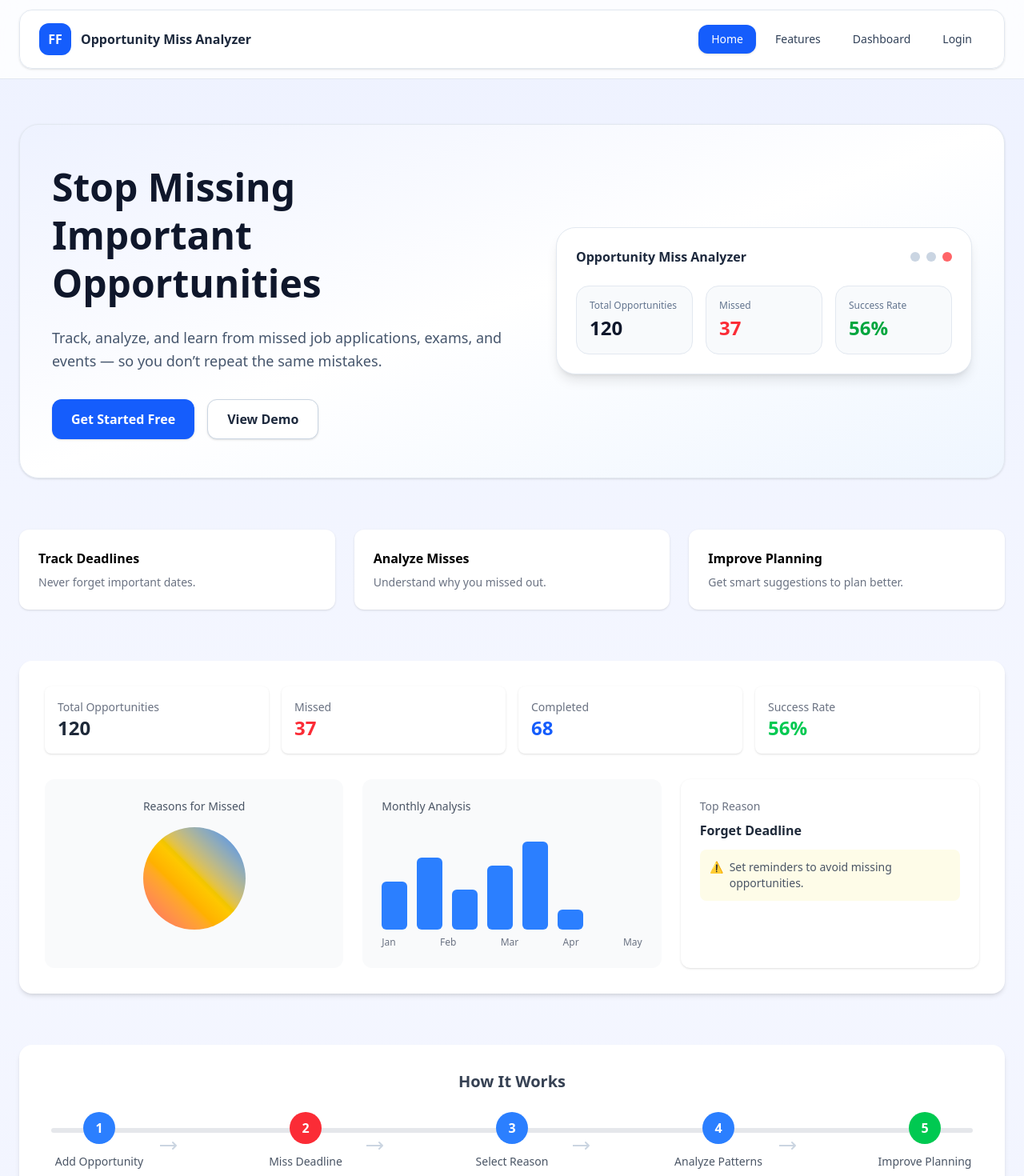
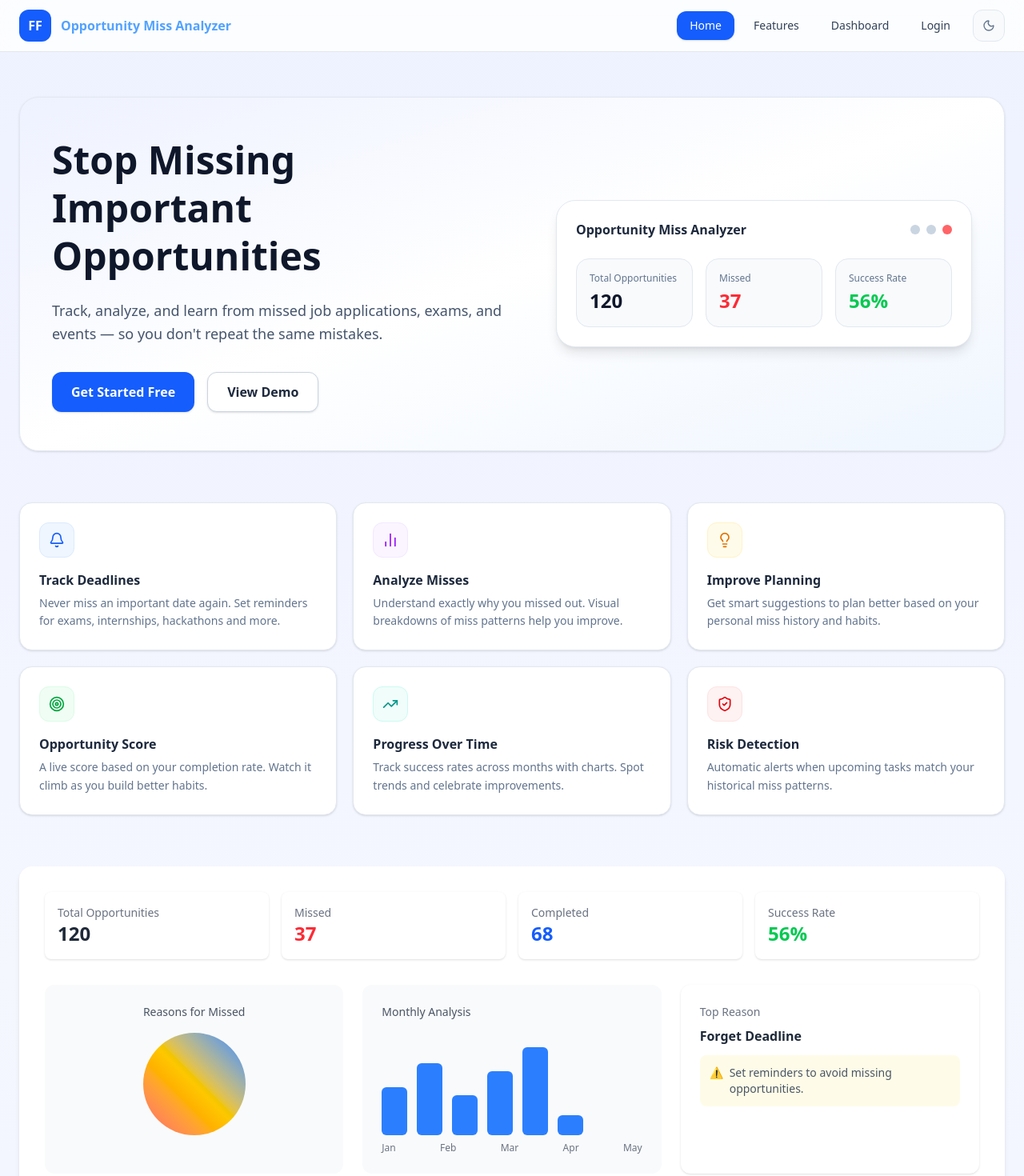
Before and after one commit to Adityapatel2120/FailForward, a React (Vite) app: page / in a window 1280 px wide. Shown: the top 1470 px of the page at 80% size. Built offline with nearby package versions, Linux system fonts and the light colour scheme.

Commit message:
feat: update landing page components

```diff
--- a/src/components/CTA.jsx
+++ b/src/components/CTA.jsx
@@ -1,17 +1,29 @@
 import { useNavigate } from "react-router-dom";
+import { useTheme } from "../context/ThemeContext";
 
 export default function CTA() {
   const navigate = useNavigate();
+  const { dark } = useTheme();
 
   return (
-    <div className="rounded-3xl bg-blue-600 shadow-lg px-10 py-12 text-center text-white">
+    <div className={`rounded-3xl shadow-sm border px-10 py-12 text-center transition-colors duration-300 ${
+      dark
+        ? "bg-blue-900/40 border-blue-800/40 text-blue-100"
+        : "bg-blue-600 border-blue-600 text-white"
+    }`}>
       <h2 className="text-2xl font-bold">
         Start Learning From Your Missed Opportunities Today
       </h2>
-
+      <p className={`mt-3 text-sm ${dark ? "text-blue-300" : "text-blue-100"}`}>
+        Join thousands of students building better habits.
+      </p>
       <button
         onClick={() => navigate("/signup")}
-        className="mt-6 px-8 py-3 rounded-xl bg-white text-blue-700 font-bold shadow hover:bg-slate-100 transition"
+        className={`mt-6 px-8 py-3 rounded-xl font-bold shadow transition ${
+          dark
+            ? "bg-blue-600 text-white hover:bg-blue-700"
+            : "bg-white text-blue-700 hover:bg-slate-100"
+        }`}
       >
         Sign Up Now
       </button>
--- a/src/components/Features.jsx
+++ b/src/components/Features.jsx
@@ -1,26 +1,84 @@
+import { useTheme } from "../context/ThemeContext";
+import { Bell, BarChart2, Lightbulb, Target, TrendingUp, ShieldCheck } from "lucide-react";
+
+const features = [
+  {
+    icon: Bell,
+    title: "Track Deadlines",
+    description: "Never miss an important date again. Set reminders for exams, internships, hackathons and more.",
+    color: "blue",
+  },
+  {
+    icon: BarChart2,
+    title: "Analyze Misses",
+    description: "Understand exactly why you missed out. Visual breakdowns of miss patterns help you improve.",
+    color: "purple",
+  },
+  {
+    icon: Lightbulb,
+    title: "Improve Planning",
+    description: "Get smart suggestions to plan better based on your personal miss history and habits.",
+    color: "amber",
+  },
+  {
+    icon: Target,
+    title: "Opportunity Score",
+    description: "A live score based on your completion rate. Watch it climb as you build better habits.",
+    color: "green",
+  },
+  {
+    icon: TrendingUp,
+    title: "Progress Over Time",
+    description: "Track success rates across months with charts. Spot trends and celebrate improvements.",
+    color: "teal",
+  },
+  {
+    icon: ShieldCheck,
+    title: "Risk Detection",
+    description: "Automatic alerts when upcoming tasks match your historical miss patterns.",
+    color: "red",
+  },
+];
+
+const colorMap = {
+  blue:   { light: "bg-blue-50 border-blue-100 text-blue-600",     dark: "bg-blue-900/20 border-blue-800/40 text-blue-400"   },
+  purple: { light: "bg-purple-50 border-purple-100 text-purple-600",dark: "bg-purple-900/20 border-purple-800/40 text-purple-400"},
+  amber:  { light: "bg-amber-50 border-amber-100 text-amber-600",   dark: "bg-amber-900/20 border-amber-800/40 text-amber-400" },
+  green:  { light: "bg-green-50 border-green-100 text-green-600",   dark: "bg-green-900/20 border-green-800/40 text-green-400" },
+  teal:   { light: "bg-teal-50 border-teal-100 text-teal-600",      dark: "bg-teal-900/20 border-teal-800/40 text-teal-400"   },
+  red:    { light: "bg-red-50 border-red-100 text-red-600",         dark: "bg-red-900/20 border-red-800/40 text-red-400"      },
+};
+
 const Features = () => {
+  const { dark } = useTheme();
+
   return (
-    <section className="mt-16 grid grid-cols-3 gap-6">
-      <div className="bg-white p-6 rounded-xl shadow">
-        <h3 className="font-semibold mb-2">Track Deadlines</h3>
-        <p className="text-sm text-gray-500">
-          Never forget important dates.
-        </p>
-      </div>
+    <section className="mt-16 grid grid-cols-1 sm:grid-cols-2 lg:grid-cols-3 gap-5">
+      {features.map(({ icon: Icon, title, description, color }) => {
+        const c = colorMap[color];
+        return (
+          <div
+            key={title}
+            className={`p-6 rounded-2xl border shadow-sm transition-all duration-300 hover:shadow-md hover:-translate-y-0.5 ${
+              dark
+                ? "bg-slate-800/60 border-slate-700/60 hover:border-slate-500"
+                : "bg-white border-slate-200 hover:border-slate-300"
+            }`}
+          >
+            {/* Icon badge */}
+            <div className={`inline-flex items-center justify-center w-11 h-11 rounded-xl mb-4 border ${dark ? c.dark : c.light}`}>
+              <Icon className="w-5 h-5" />
+            </div>
 
-      <div className="bg-white p-6 rounded-xl shadow">
-        <h3 className="font-semibold mb-2">Analyze Misses</h3>
-        <p className="text-sm text-gray-500">
-          Understand why you missed out.
-        </p>
-      </div>
-
-      <div className="bg-white p-6 rounded-xl shadow">
-        <h3 className="font-semibold mb-2">Improve Planning</h3>
-        <p className="text-sm text-gray-500">
-          Get smart suggestions to plan better.
-        </p>
-      </div>
+            <h3 className={`font-semibold text-base mb-1.5 ${dark ? "text-slate-100" : "text-slate-800"}`}>
+              {title}
+            </h3>
+            <p className={`text-sm leading-relaxed ${dark ? "text-slate-400" : "text-slate-500"}`}>
+              {description}
+            </p>
+          </div>
+        );
+      })}
     </section>
   );
 };
--- a/src/components/HowItWorks.jsx
+++ b/src/components/HowItWorks.jsx
@@ -1,22 +1,18 @@
+import { useTheme } from "../context/ThemeContext";
+
 const steps = [
-  { id: 1, label: "Add Opportunity", color: "bg-blue-500" },
-  { id: 2, label: "Miss Deadline", color: "bg-red-500" },
-  { id: 3, label: "Select Reason", color: "bg-blue-500" },
-  { id: 4, label: "Analyze Patterns", color: "bg-blue-500" },
-  { id: 5, label: "Improve Planning", color: "bg-green-500" },
+  { id: 1, label: "Add Opportunity", color: "bg-blue-500"  },
+  { id: 2, label: "Miss Deadline",   color: "bg-red-500"   },
+  { id: 3, label: "Select Reason",   color: "bg-blue-500"  },
+  { id: 4, label: "Analyze Patterns",color: "bg-blue-500"  },
+  { id: 5, label: "Improve Planning",color: "bg-green-500" },
 ];
 
-const Arrow = () => (
-  <svg
-    className="mx-4 mt-3"
-    width="24"
-    height="12"
-    viewBox="0 0 24 12"
-    fill="none"
-  >
+const Arrow = ({ dark }) => (
+  <svg className="mx-4 mt-3 flex-shrink-0" width="24" height="12" viewBox="0 0 24 12" fill="none">
     <path
       d="M0 6h20M20 6l-4-4M20 6l-4 4"
-      stroke="#CBD5E1"
+      stroke={dark ? "#475569" : "#CBD5E1"}
       strokeWidth="2"
       strokeLinecap="round"
       strokeLinejoin="round"
@@ -24,37 +20,37 @@ const Arrow = () => (
   </svg>
 );
 
-const HowItWorks = () => {
+export default function HowItWorks() {
+  const { dark } = useTheme();
+
   return (
-    <section className="mt-16 bg-white rounded-2xl shadow-md px-10 py-8">
-      <h2 className="text-center text-xl font-semibold text-gray-700 mb-6">
+    <section className={`mt-16 rounded-2xl shadow-sm border px-10 py-8 transition-colors duration-300 ${
+      dark ? "bg-slate-800/60 border-slate-700/60" : "bg-white border-slate-200"
+    }`}>
+      <h2 className={`text-center text-xl font-semibold mb-8 ${dark ? "text-slate-200" : "text-slate-700"}`}>
         How It Works
       </h2>
 
+      {/* Progress line */}
       <div className="relative">
-        <div className="absolute top-5 left-0 right-0 h-[6px] bg-gray-200 rounded-full" />
+        <div className={`absolute top-5 left-0 right-0 h-[5px] rounded-full ${dark ? "bg-slate-700" : "bg-slate-200"}`}/>
       </div>
 
       <div className="relative z-10 flex items-start justify-between mt-6">
         {steps.map((step, index) => (
           <div key={step.id} className="flex items-center">
-            <div className="flex flex-col items-center min-w-[120px]">
-              <div
-                className={`w-10 h-10 rounded-full ${step.color} text-white flex items-center justify-center font-semibold`}
-              >
+            <div className="flex flex-col items-center min-w-[100px]">
+              <div className={`w-10 h-10 rounded-full ${step.color} text-white flex items-center justify-center font-semibold shadow-sm`}>
                 {step.id}
               </div>
-              <p className="mt-3 text-sm text-gray-600 text-center">
+              <p className={`mt-3 text-sm text-center ${dark ? "text-slate-400" : "text-slate-600"}`}>
                 {step.label}
               </p>
             </div>
-
-            {index !== steps.length - 1 && <Arrow />}
+            {index !== steps.length - 1 && <Arrow dark={dark}/>}
           </div>
         ))}
       </div>
     </section>
   );
-};
-
-export default HowItWorks;
+}
--- a/src/components/hero.jsx
+++ b/src/components/hero.jsx
@@ -1,69 +1,76 @@
 import { useNavigate } from "react-router-dom";
+import { useTheme } from "../context/ThemeContext";
 
 export default function Hero() {
   const navigate = useNavigate();
+  const { dark } = useTheme();
 
   return (
-    <div className="rounded-3xl bg-gradient-to-br from-indigo-50 via-white to-blue-50 border border-slate-200 shadow-sm px-10 py-12 flex items-center justify-between gap-10">
+    <div className={`rounded-3xl border shadow-sm px-10 py-12 flex items-center justify-between gap-10 transition-colors duration-300 ${
+      dark
+        ? "bg-gradient-to-br from-slate-800 via-slate-800 to-slate-700 border-slate-700"
+        : "bg-gradient-to-br from-indigo-50 via-white to-blue-50 border-slate-200"
+    }`}>
       {/* LEFT */}
       <div className="max-w-xl">
-        <h1 className="text-5xl font-extrabold text-slate-900 leading-tight">
+        <h1 className={`text-5xl font-extrabold leading-tight ${dark ? "text-slate-100" : "text-slate-900"}`}>
           Stop Missing <br /> Important <br /> Opportunities
         </h1>
 
-        <p className="mt-6 text-slate-600 text-lg leading-relaxed">
+        <p className={`mt-6 text-lg leading-relaxed ${dark ? "text-slate-400" : "text-slate-600"}`}>
           Track, analyze, and learn from missed job applications, exams, and
-          events — so you don’t repeat the same mistakes.
+          events — so you don't repeat the same mistakes.
         </p>
 
         <div className="mt-8 flex gap-4">
-          {/* Get Started */}
           <button
             onClick={() => navigate("/signup")}
             className="px-6 py-3 rounded-xl bg-blue-600 text-white font-semibold shadow hover:bg-blue-700 transition"
           >
             Get Started Free
           </button>
-
-          {/* View Demo */}
           <button
             onClick={() => navigate("/dashboard")}
-            className="px-6 py-3 rounded-xl border border-slate-300 bg-white text-slate-800 font-semibold shadow-sm hover:bg-slate-50 transition"
+            className={`px-6 py-3 rounded-xl border font-semibold shadow-sm transition ${
+              dark
+                ? "border-slate-600 bg-slate-700 text-slate-200 hover:bg-slate-600"
+                : "border-slate-300 bg-white text-slate-800 hover:bg-slate-50"
+            }`}
           >
             View Demo
           </button>
         </div>
       </div>
 
-      {/* RIGHT */}
+      {/* RIGHT — mock dashboard card */}
       <div className="w-[520px] max-w-full">
-        <div className="rounded-3xl border border-slate-200 bg-white shadow-lg p-6">
+        <div className={`rounded-3xl border shadow-lg p-6 transition-colors duration-300 ${
+          dark ? "bg-slate-800 border-slate-700" : "bg-white border-slate-200"
+        }`}>
           <div className="flex items-center justify-between">
-            <h3 className="font-semibold text-slate-800">
+            <h3 className={`font-semibold ${dark ? "text-slate-100" : "text-slate-800"}`}>
               Opportunity Miss Analyzer
             </h3>
             <div className="flex gap-2">
-              <div className="h-3 w-3 rounded-full bg-slate-300" />
-              <div className="h-3 w-3 rounded-full bg-slate-300" />
+              <div className={`h-3 w-3 rounded-full ${dark ? "bg-slate-600" : "bg-slate-300"}`} />
+              <div className={`h-3 w-3 rounded-full ${dark ? "bg-slate-600" : "bg-slate-300"}`} />
               <div className="h-3 w-3 rounded-full bg-red-400" />
             </div>
           </div>
 
           <div className="mt-6 grid grid-cols-3 gap-4">
-            <div className="rounded-2xl bg-slate-50 border border-slate-200 p-4">
-              <p className="text-xs text-slate-500">Total Opportunities</p>
-              <p className="text-2xl font-bold text-slate-900 mt-1">120</p>
-            </div>
-
-            <div className="rounded-2xl bg-slate-50 border border-slate-200 p-4">
-              <p className="text-xs text-slate-500">Missed</p>
-              <p className="text-2xl font-bold text-red-500 mt-1">37</p>
-            </div>
-
-            <div className="rounded-2xl bg-slate-50 border border-slate-200 p-4">
-              <p className="text-xs text-slate-500">Success Rate</p>
-              <p className="text-2xl font-bold text-green-600 mt-1">56%</p>
-            </div>
+            {[
+              { label: "Total Opportunities", value: "120", color: dark ? "text-slate-100" : "text-slate-900" },
+              { label: "Missed",              value: "37",  color: "text-red-500"  },
+              { label: "Success Rate",        value: "56%", color: "text-green-500" },
+            ].map(({ label, value, color }) => (
+              <div key={label} className={`rounded-2xl border p-4 ${
+                dark ? "bg-slate-700/60 border-slate-600" : "bg-slate-50 border-slate-200"
+              }`}>
+                <p className={`text-xs ${dark ? "text-slate-400" : "text-slate-500"}`}>{label}</p>
+                <p className={`text-2xl font-bold mt-1 ${color}`}>{value}</p>
+              </div>
+            ))}
           </div>
         </div>
       </div>
--- a/src/components/navbar.jsx
+++ b/src/components/navbar.jsx
@@ -1,13 +1,14 @@
 import { NavLink, Link, useLocation, useNavigate } from "react-router-dom";
 import { useEffect, useState } from "react";
-import { UserCheck, LogOut } from "lucide-react";
+import { LogOut, Moon, Sun } from "lucide-react";
 import { motion, AnimatePresence } from "framer-motion";
-
 import { getCurrentUser, logoutUser } from "../utils/auth";
+import { useTheme } from "../context/ThemeContext";
 
 export default function Navbar() {
   const navigate = useNavigate();
   const location = useLocation();
+  const { dark, setDark } = useTheme();
 
   const [user, setUser] = useState(getCurrentUser());
   const [logoutModal, setLogoutModal] = useState(false);
@@ -23,6 +24,8 @@ export default function Navbar() {
     `px-4 py-2 rounded-xl text-sm font-medium transition ${
       isActive
         ? "bg-blue-600 text-white shadow"
+        : dark
+        ? "text-slate-300 hover:bg-slate-700/60"
         : "text-slate-700 hover:bg-slate-100"
     }`;
 
@@ -35,44 +38,30 @@ export default function Navbar() {
 
   return (
     <>
-      <div className="w-full bg-white/70 backdrop-blur-xl border border-slate-200 rounded-2xl px-6 py-4 shadow-sm flex items-center justify-between">
+      <div className="flex items-center justify-between">
         {/* Logo */}
         <Link to="/" className="flex items-center gap-3">
-          <div className="h-10 w-10 rounded-xl bg-blue-600 text-white flex items-center justify-center font-bold">
+          <div className="h-10 w-10 rounded-xl bg-blue-600 text-white flex items-center justify-center font-bold flex-shrink-0">
             FF
           </div>
-          <span className="font-semibold text-slate-800">
+          <span className={`font-semibold ${dark ? "text-slate-100" : "text-blue-400"}`}>
             Opportunity Miss Analyzer
           </span>
         </Link>
 
-        {/* Links */}
+        {/* Right side */}
         <div className="flex items-center gap-2">
-          <NavLink to="/" className={linkClass}>
-            Home
-          </NavLink>
+          <NavLink to="/" className={linkClass}>Home</NavLink>
+          <NavLink to="/features" className={linkClass}>Features</NavLink>
+          <NavLink to="/dashboard" className={linkClass}>Dashboard</NavLink>
 
-          <NavLink to="/features" className={linkClass}>
-            Features
-          </NavLink>
-
-          <NavLink to="/dashboard" className={linkClass}>
-            Dashboard
-          </NavLink>
-
-          {/* If NOT logged in */}
+          {/* Not logged in */}
           {!user && (
             <>
-              <NavLink to="/login" className={linkClass}>
-                Login
-              </NavLink>
-
-              {/* Sign Up appears ONLY if user came from login */}
+              <NavLink to="/login" className={linkClass}>Login</NavLink>
               {showSignup && (
                 <button
-                  onClick={() =>
-                    navigate("/signup", { state: { fromLogin: true } })
-                  }
+                  onClick={() => navigate("/signup", { state: { fromLogin: true } })}
                   className="ml-2 px-5 py-2 rounded-xl bg-blue-600 text-white font-semibold shadow hover:bg-blue-700 transition"
                 >
                   Sign Up
@@ -81,29 +70,37 @@ export default function Navbar() {
             </>
           )}
 
-          {/* If logged in */}
+          {/* Logged in */}
           {user && (
-            <>
             <button
               onClick={() => setLogoutModal(true)}
-                className="px-4 py-2 rounded-xl text-sm font-semibold bg-red-50 text-red-600 border border-red-200 hover:bg-red-100 transition flex items-center gap-2"
+              className={`px-4 py-2 rounded-xl text-sm font-semibold border transition flex items-center gap-2 ${
+                dark
+                  ? "bg-red-900/20 border-red-800/40 text-red-400 hover:bg-red-900/30"
+                  : "bg-red-50 border-red-200 text-red-600 hover:bg-red-100"
+              }`}
             >
               <LogOut className="w-4 h-4" />
               Logout
             </button>
+          )}
 
-              <div
-                title="Logged In"
-                className="ml-1 h-10 w-10 rounded-xl bg-green-50 border border-green-200 flex items-center justify-center"
+          {/* Dark mode toggle — sits where user icon was */}
+          <button
+            onClick={() => setDark((d) => !d)}
+            title={dark ? "Switch to light mode" : "Switch to dark mode"}
+            className={`ml-1 h-10 w-10 rounded-xl flex items-center justify-center transition border ${
+              dark
+                ? "bg-slate-700 border-slate-600 text-yellow-400 hover:bg-slate-600"
+                : "bg-slate-50 border-slate-200 text-slate-500 hover:bg-slate-100"
+            }`}
           >
-                <UserCheck className="w-5 h-5 text-green-600" />
-              </div>
-            </>
-          )}
+            {dark ? <Sun className="w-4 h-4" /> : <Moon className="w-4 h-4" />}
+          </button>
         </div>
       </div>
 
-      {/* LOGOUT CONFIRM MODAL */}
+      {/* Logout modal */}
       <AnimatePresence>
         {logoutModal && (
           <motion.div
@@ -114,28 +111,32 @@ export default function Navbar() {
             onClick={() => setLogoutModal(false)}
           >
             <motion.div
-              className="w-full max-w-md bg-white rounded-3xl border border-slate-200 shadow-xl p-7"
+              className={`w-full max-w-md rounded-3xl border shadow-xl p-7 ${
+                dark ? "bg-slate-800 border-slate-700" : "bg-white border-slate-200"
+              }`}
               initial={{ scale: 0.95, opacity: 0, y: 10 }}
               animate={{ scale: 1, opacity: 1, y: 0 }}
               exit={{ scale: 0.95, opacity: 0, y: 10 }}
               transition={{ duration: 0.25 }}
               onClick={(e) => e.stopPropagation()}
             >
-              <h2 className="text-xl font-extrabold text-slate-900">
+              <h2 className={`text-xl font-extrabold ${dark ? "text-slate-100" : "text-slate-900"}`}>
                 Confirm Logout
               </h2>
-              <p className="mt-2 text-sm text-slate-600">
+              <p className={`mt-2 text-sm ${dark ? "text-slate-400" : "text-slate-600"}`}>
                 Are you sure you want to logout?
               </p>
-
               <div className="mt-6 flex gap-3">
                 <button
                   onClick={() => setLogoutModal(false)}
-                  className="w-full px-4 py-3 rounded-xl border border-slate-300 bg-white text-slate-800 font-semibold hover:bg-slate-50 transition"
+                  className={`w-full px-4 py-3 rounded-xl border font-semibold transition ${
+                    dark
+                      ? "border-slate-600 bg-slate-700 text-slate-200 hover:bg-slate-600"
+                      : "border-slate-300 bg-white text-slate-800 hover:bg-slate-50"
+                  }`}
                 >
                   Cancel
                 </button>
-
                 <button
                   onClick={confirmLogout}
                   className="w-full px-4 py-3 rounded-xl bg-red-600 text-white font-semibold shadow hover:bg-red-700 transition"
```
Lines whose indentation alone changed are shown as unchanged.
